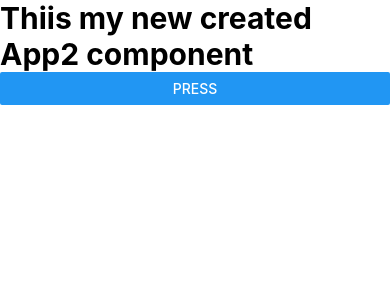
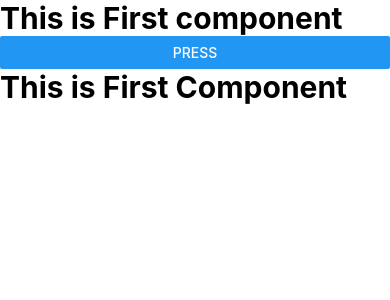
Before and after one commit to inazarm/Learning_RN1, a React Native app: screen / in a window 390 px wide. Shown: the top 300 px of the page. Built offline with nearby package versions, Linux system fonts and the light colour scheme.

Commit message:
multiple components are creatd and used in app.js

```diff
--- a/App.jsx
+++ b/App.jsx
@@ -1,19 +1,24 @@
 import { View, Text,Button } from 'react-native'
 import React from 'react'
+import First from './src/components/first'
 
-// const App = () => {
-//   return (
-//   )
-// }
-
-const App2 =()=>{
+const App = () =>{
     return(
         <View>
-            <Text style={{fontSize:30,fontWeight:'bold'}}>Thiis my new created App2 component</Text>
-            <Button title="Press"/>
-        </View>
-
+        <Text style={{fontSize:30,fontWeight:'bold'}}>This is First component</Text>
+        <Button title="Press"/>
+        <First/>
+    </View>
     )
 }
 
-export default App2
+// const NewComponent =()=>{
+//     return(
+//         <View>
+//         <Text style={{fontSize:30,fontWeight:'bold'}}>This is Second Component</Text>
+
+//     </View>
+//     )
+// }
+
+export default App
--- a/index.js
+++ b/index.js
@@ -4,8 +4,8 @@
 
 import {AppRegistry} from 'react-native';
 //import App from './App';
-import App2 from './App';
+import App from './App';
 
 import {name as appName} from './app.json';
 
-AppRegistry.registerComponent(appName, () => App2);
+AppRegistry.registerComponent(appName, () => App);
--- /dev/null
+++ b/src/components/First.jsx
@@ -0,0 +1,19 @@
+import { View, Text } from 'react-native'
+import React from 'react'
+
+const First = () => {
+  return (
+    <View>
+        <Text style={{fontSize:30,fontWeight:'bold'}}>This is First Component</Text>
+    </View>
+  )
+}
+const Second = () => {
+    return (
+      <View>
+          <Text style={{fontSize:30,fontWeight:'bold'}}>This is Second Component</Text>
+      </View>
+    )
+  }
+
+export default First
```
